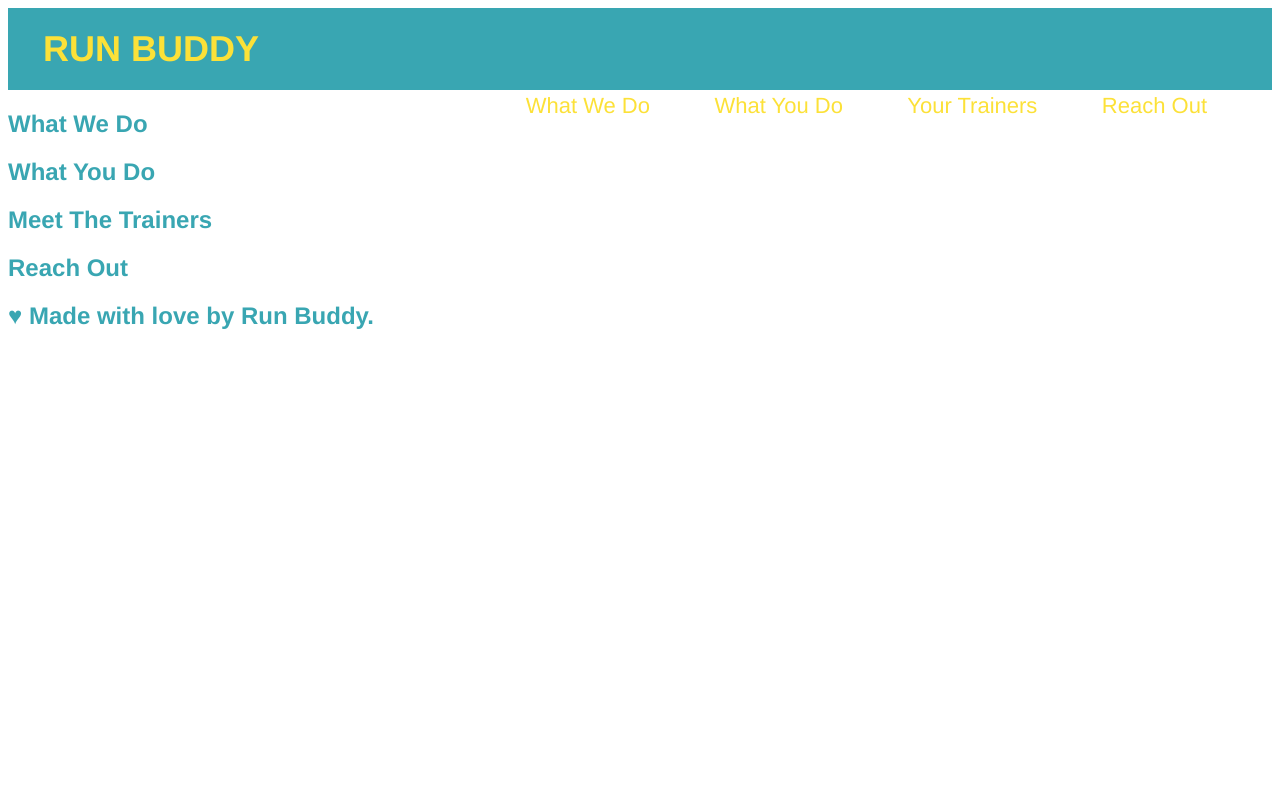
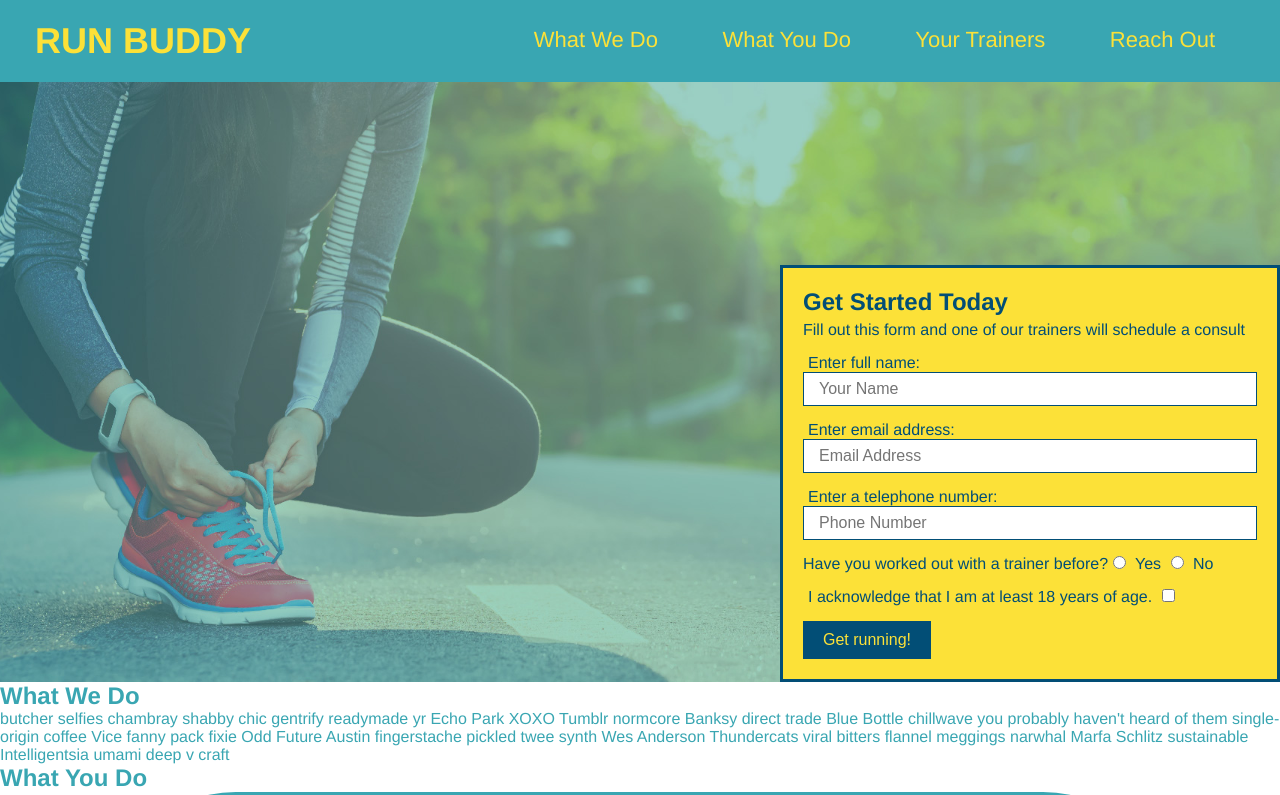
Before and after one commit to rayXtech/run-buddy, a plain HTML site: page index.html in a window 1280 px wide. Shown: the top 795 px of the page. Drawn offline with Linux system fonts and the light colour scheme.

Commit message:
add what you do icons

```diff
--- a/assets/css/style.css
+++ b/assets/css/style.css
@@ -1,3 +1,9 @@
+* {
+  margin: 0;
+  padding: 0;
+  box-sizing: border-box;
+}
+
 body {
     /* more on this crazy alphanumerical value in a minute! */
     color: #39a6b2;
@@ -11,11 +17,12 @@ header {
   }
 
   header h1 {
-    font-weight: bold;
-    font-size: 36px;
-    color: #fce138;
-    margin: 0;
-  }
+  font-weight: bold;
+  font-size: 36px;
+  color: #fce138;
+  margin: 0;
+  display: inline;
+}
 
   header a {
     text-decoration: none;
@@ -36,3 +43,78 @@ header {
     font-weight: lighter;
     font-size: 22px;
   }
+
+  footer {
+  background: #fce138;
+  width: 100%;
+  padding: 40px 35px;
+}
+footer h2 {
+  display: inline;
+  color: #024e76;
+  font-size: 30px;
+  margin: 0;
+}
+
+footer div {
+  float: right;
+  line-height: 1.5;
+  text-align: right;
+}
+
+footer a {
+  color: #024e76;
+}
+
+/* Hero Style Start */
+.hero {
+    background-image: url("../images/hero-bg.jpg");
+    height: 600px;
+    background-size: cover;
+    background-position: center;
+    position: relative;
+  }
+  /* Hero Style End */
+
+.hero-form {
+    border: 3px solid #024e76;
+    background-color: #fce138;
+    padding: 20px;
+    width: 500px;
+    color: #024e76;
+    position: absolute;
+    bottom: 0px;
+    right: 0px;
+  }
+
+  .hero-form h3 {
+    font-size: 24px;
+    margin: 0;
+  }
+
+  .hero-form p {
+    margin: 5px 0 15px 0;
+  }
+
+  .form-input {
+    border: 1px solid #024e76;
+    display: block;
+    padding: 7px 15px;
+    font-size: 16px;
+    color: #024e76;
+    width: 100%;
+    margin-bottom: 15px;
+  }
+
+  .hero-form label {
+    margin: 0 5px;
+  }
+
+  .hero-form button {
+    color: #fce138;
+    background-color: #024e76;
+    border: none;
+    padding: 10px 20px;
+    font-size: 16px;
+  }
+  /* HERO STYLES END */
--- a/index.html
+++ b/index.html
@@ -6,6 +6,7 @@
             <title> Run Buddy</title>
         </head>
         <body>
+
 <!-- navigation -->
 <header>
     <h1>
@@ -33,18 +34,76 @@
 </header>
 
 <!-- hero/jumbotron -->
-<section>
-</section>
+<section class="hero">
+    <div class="hero-form">
+      <h3>Get Started Today</h3>
+      <p>Fill out this form and one of our trainers will schedule a consult</p>
+      <form>
+
+        <label for="name">Enter full name:</label>
+        <input type="text" placeholder="Your Name" name="name" id="name" class="form-input">
+
+        <label for="email">Enter email address:</label>
+        <input type="text" placeholder="Email Address" name="email" id="email" class="form-input">
+
+        <label for="phone">Enter a telephone number:</label>
+        <input type="text" placeholder="Phone Number" name="phone" id="phone" class="form-input">
+
+      <p>
+          Have you worked out with a trainer before?
+          <input type="radio" name="trainer-confirm" id="trainer-yes" />
+          <label for="trainer-yes">Yes</label>
+          <input type="radio" name="trainer-confirm" id="trainer-no" />
+          <label for="trainer-no">No</label>
+      </p>
+      <p>
+            <label for="checkbox" >
+              I acknowledge that I am at least 18 years of age.
+            </label>
+            <input type="checkbox" name="age-confirm" id="checkbox" />
+          </p>
+          <button type="submit">
+            Get running!
+          </button>
+      </form>
+    </div>
+  </section>
 
 <!-- "what we do" section-->
-<section>
-    <h2> What We Do </h2>
-</section>
+<!-- "what we do" section -->
+<section id="what-we-do">
+    <h2>What We Do</h2>
+    <p>
+      butcher selfies chambray shabby chic gentrify readymade yr Echo Park XOXO Tumblr normcore Banksy direct trade Blue Bottle chillwave you probably haven't heard of them single-origin coffee Vice fanny pack fixie Odd Future Austin fingerstache pickled twee synth Wes Anderson Thundercats viral bitters flannel meggings narwhal Marfa Schlitz sustainable Intelligentsia umami deep v craft
+    </p>
+  </section>
 
-<!-- "what you do" section-->
-<section>
+  <!-- "what you do" section -->
+  <section id = "what-you-do">
     <h2>What You Do</h2>
-</section>
+    <img src="./assets/images/step-1.svg" alt="" />
+    <h3>Step 1: Fill Out the Form Above.</h3>
+    <p>You're already here, so why not?</p>
+
+    <div>
+        <img src="./assets/images/step-2.svg" alt="" />
+        <h3>Step 2: Consult with One of Our Trainers.</h3>
+        <p>Are you here to build muscle, lose weight, or just feel good?</p>
+      </div>
+
+      <div>
+        <img src="./assets/images/step-3.svg" alt="" />
+        <h3>Step 3: Get Running.</h3>
+        <p>Hit the ground running (literally) once your trainer lays out your plan.</p>
+      </div>
+
+      <div>
+        <img src="./assets/images/step-4.svg" alt="" />
+        <h3>Step 4: See Results.</h3>
+        <p>Bi-weekly checkins with your trainer will keep you focused</p>
+      </div>
+
+  </section>
 
 <!-- meet the trainers" section -->
 <section>
@@ -59,4 +118,8 @@
 <!-- footer -->
 <footer>
     <h2>&hearts;    Made with love by Run Buddy. </h2>
+    <div>
+        <a href="#">Read Our Privacy Policy</a><br />
+        &copy; 2019 Run Buddy, Inc.
+      </div>
 </footer>
```
Also changed, not shown: assets/images/hero-bg.jpg (added), assets/images/step-1.svg (added), assets/images/step-2.svg (added), assets/images/step-3.svg (added), assets/images/step-4.svg (added).
